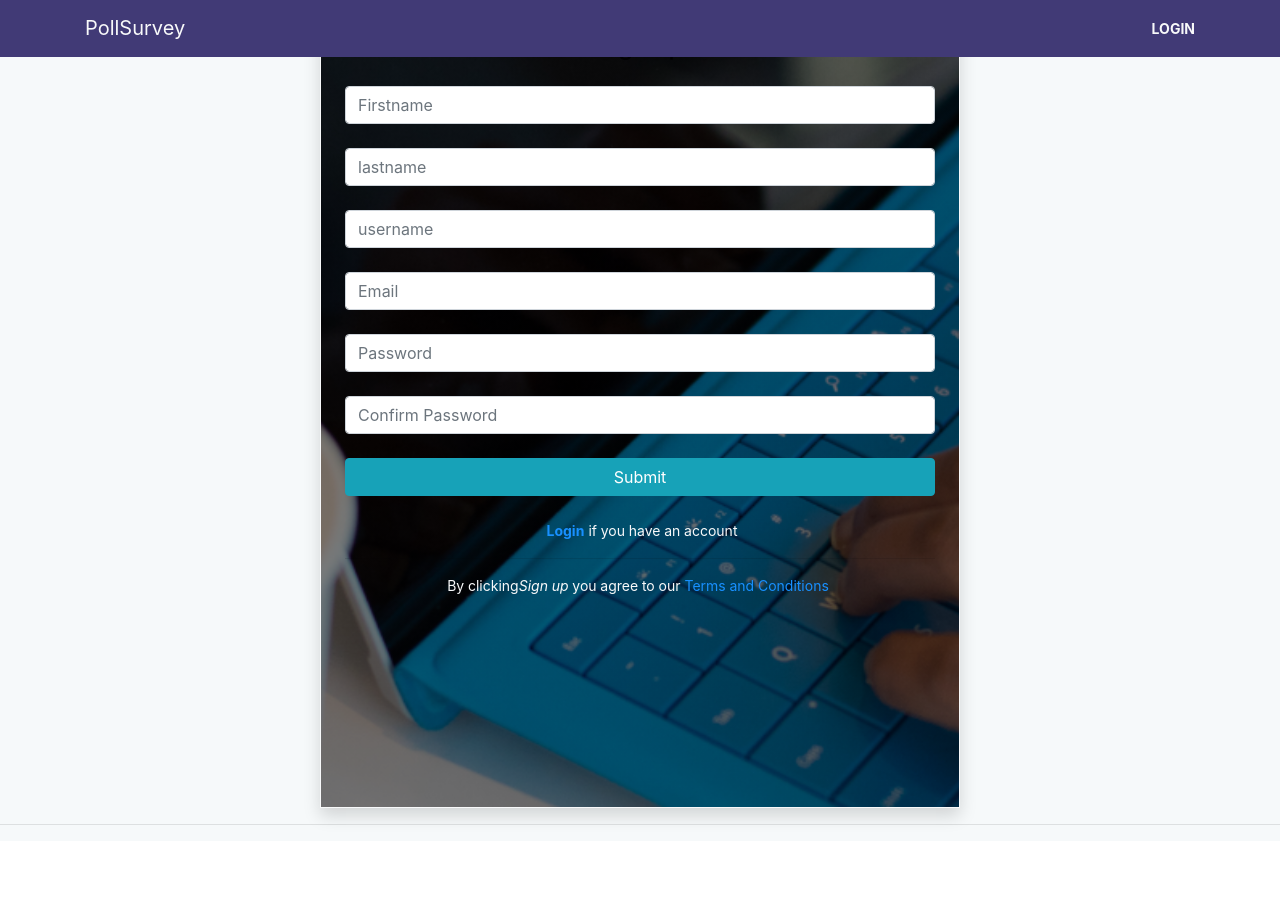
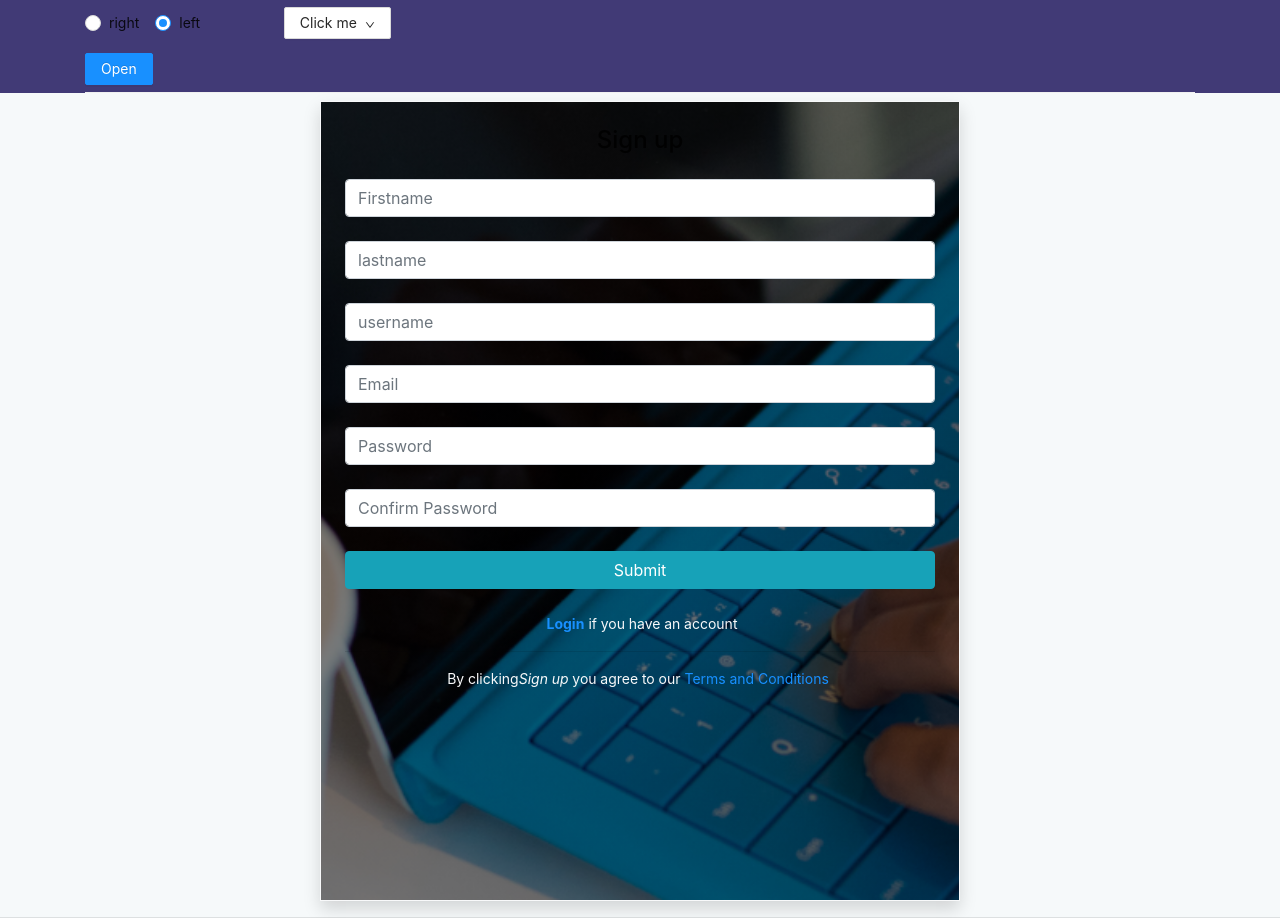
Before and after one commit to Baronchibuikem/PollSurveySPA, a React (Create React App) app: page /register in a window 1280 px wide. Before the commit the page ends 841 px from the top, so only its background shows below. Built offline with nearby package versions, Linux system fonts and the light colour scheme.

Commit message:
Redesigned the navbar and added a side nav bar

```diff
--- a/src/components/App.js
+++ b/src/components/App.js
@@ -19,9 +19,9 @@ const App = () => {
 			<Router >
 				<Navbar />
 				{/* <div className="container-fluid" style={{ paddingTop: "70px" }} > */}
-				<div className="row">
+				<div className="">
 					{/* <div className="col-md-12 min-vh-100 mx-auto" style={{ backgroundColor: "#f6f9fa" }}> */}
-					<div className="col-md-12 min-vh-100 mx-auto" style={{ backgroundColor: "#f6f9fa" }}>
+					<div className="min-vh-100 mx-auto" style={{ backgroundColor: "#f6f9fa" }}>
 						<BaseRouter />
 					</div>
 				</div>
--- a/src/components/CommonComponents/Navbar.jsx
+++ b/src/components/CommonComponents/Navbar.jsx
@@ -1,19 +1,7 @@
 import React, { useState } from "react";
+import { Menu, Dropdown, Button, message, Tooltip, Drawer, Radio, Space, Divider, Layout, Row, Col } from 'antd';
+import { DownOutlined, UserOutlined } from '@ant-design/icons';
 import { useSelector, useDispatch } from "react-redux"
-import {
-	MDBNavbar,
-	MDBNavbarBrand,
-	MDBNavbarNav,
-	MDBNavItem,
-	MDBNavbarToggler,
-	MDBCollapse,
-	MDBDropdown,
-	MDBDropdownToggle,
-	MDBDropdownMenu,
-	MDBDropdownItem,
-	MDBIcon,
-} from "mdbreact";
-import { Divider } from "antd";
 import { defaultColor } from "../UtilityComponents/HelperFunctions";
 import { Link } from "react-router-dom";
 import { logout } from "../../store/actions/userAuthentication"
@@ -22,8 +10,14 @@ import { viewClickedUserById } from "../../store/actions/userAuthentication"
 
 const NavbarPage = () => {
 
-	// Internal state
-	const [isOpen, setIsOpen] = useState(false)
+	const [visible, setVisible] = useState(false)
+	const [placement, setPlacement] = useState("left")
+
+	const { Header, Content, Footer } = Layout;
+
+	const showDrawer = () => {
+		setVisible(true)
+	};
 
 	// hooks
 	const history = useHistory()
@@ -36,10 +30,14 @@ const NavbarPage = () => {
 		})
 	}
 
-	// for nav toggler
-	const toggleCollapse = () => {
-		setIsOpen(!isOpen)
+	const onClose = () => {
+		setVisible(false)
 	};
+
+	const onChange = e => {
+		setPlacement(e.target.value)
+	};
+
 
 	// used to fetch the value of state from the reducer
 	const params = useSelector((state) => ({
@@ -52,56 +50,89 @@ const NavbarPage = () => {
 		dispatch(logout());
 	};
 
-	const dropdown = (
-		<MDBNavItem>
-			<MDBDropdown>
-				<MDBDropdownToggle nav caret className="text-light">
-					{/* <MDBIcon icon="user" className="text-light" /> */}
-					<div className="d-md-inline mx-2 font-weight-bold">{params.authenticated ? params.current_user.user.username : ""}</div>
-				</MDBDropdownToggle>
-				<MDBDropdownMenu className="dropdown-default text-light">
-					<MDBDropdownItem onClick={() => { get_user(params.current_user.user.id) }}>View Profile</MDBDropdownItem>
-					{/* <MDBDropdownItem href="#!">My polls</MDBDropdownItem> */}
-					{/* <MDBDropdownItem href="#!">My inbox</MDBDropdownItem> */}
 
-					<MDBDropdownItem onClick={onSubmit}>
-						Logout
-					</MDBDropdownItem>
-				</MDBDropdownMenu>
-			</MDBDropdown>
-		</MDBNavItem>
-	)
-	const not_signed_in = (
-		<MDBNavItem>
-			<Link to="/login" className="text-light font-weight-bold">
-				LOGIN
-			</Link>
-		</MDBNavItem>
+	const menu_authenticated = (
+		<Menu onClick={handleMenuClick}>
+			<Menu.Item key="1" icon={<UserOutlined />} onClick={() => { get_user(params.current_user.user.id) }}>
+				My Profile
+		  </Menu.Item>
+			<Menu.Item key="2" icon={<UserOutlined />}>
+				My Polls
+		  </Menu.Item>
+			<Menu.Item key="3" icon={<UserOutlined />} onClick={onSubmit}>
+				Logout
+		  </Menu.Item>
+		</Menu>
+	);
+
+	const menu_unauthenticated = (
+		<Menu onClick={handleMenuClick}>
+			<Menu.Item key="1" icon={<UserOutlined />}>
+				Login
+		  </Menu.Item>
+			<Menu.Item key="2" icon={<UserOutlined />}>
+				Register
+		  </Menu.Item>
+		</Menu>
 	)
 
+	function handleMenuClick(e) {
+		message.info('Click on menu item.');
+		console.log('click', e);
+	}
 	return (
-		<MDBNavbar
-			style={defaultColor.background_color}
-			dark
-			expand="md"
-			fixed="top">
+		<Layout className="layout" style={defaultColor.background_color}>
+			{/* <Header> */}
 			<div className="container">
-				<MDBNavbarBrand>
-					<Link to="/" className="text-light">
-						PollSurvey
-					</Link>
+				<Menu mode="horizontal" defaultSelectedKeys={['2']} style={defaultColor.background_color}>
+					<Row>
+						<Col span={12}>
+							<Radio.Group defaultValue={placement} onChange={onChange}>
+								{/* <Radio value="top">top</Radio> */}
+								<Radio value="right">right</Radio>
+								{/* <Radio value="bottom">bottom</Radio> */}
+								<Radio value="left">left</Radio>
+							</Radio.Group>
+							<Button type="primary" onClick={showDrawer}>
+								Open
+          					</Button>
+						</Col>
+						<Col span={12} className="text-right d-none d-md-block">
+							{params.authenticated === true ?
+								<Dropdown overlay={menu_authenticated}>
+									<Button>
+										{params.authenticated ? params.current_user.user.username : ""} <DownOutlined />
+									</Button>
+								</Dropdown> :
+								<Dropdown overlay={menu_unauthenticated}>
+									<Button>
+										Click me<DownOutlined />
+									</Button>
+								</Dropdown>}
+						</Col>
+					</Row>
+				</Menu>
 
-				</MDBNavbarBrand>
-				<MDBNavbarToggler onClick={toggleCollapse} />
-				<MDBCollapse id="navbarCollapse3" isOpen={isOpen} navbar>
-
-					<MDBNavbarNav right>
-						{params.authenticated === true ? dropdown : not_signed_in}
-
-					</MDBNavbarNav>
-				</MDBCollapse>
-			</div>
-		</MDBNavbar>
+				<Drawer
+					title="PollSurvey"
+					placement={placement}
+					closable={false}
+					onClose={onClose}
+					visible={visible}
+					key={placement}
+				>
+					<div className="text-white">
+						<p onClick={() => { get_user(params.current_user.user.id) }}>My Profile</p>
+						<Divider style={{ backgroundColor: "white" }}></Divider>
+						<p>My Polls</p>
+						<Divider style={{ backgroundColor: "white" }}></Divider>
+						<p onClick={onSubmit}>Logout</p>
+						<Divider style={{ backgroundColor: "white" }}></Divider>
+					</div>
+				</Drawer>
+			</div >
+			{/* </Header> */}
+		</Layout >
 	);
 }
 
--- a/src/components/PageComponents/homepage.jsx
+++ b/src/components/PageComponents/homepage.jsx
@@ -7,7 +7,7 @@ import GetTrends from "./getTrends"
 export default class Homepage extends Component {
 	render() {
 		return (
-			<div className="row container mx-auto" style={{ marginTop: "70px" }}>
+			<div className="row container mx-auto" style={{ marginTop: "10px" }}>
 				<div className="col-md-3">
 					<ProfileHeader />
 				</div>
--- a/src/components/PageComponents/loginPage.jsx
+++ b/src/components/PageComponents/loginPage.jsx
@@ -55,14 +55,14 @@ const LoginForm = () => {
 	return (
 		<div className="login_background_image">
 			<div className="row center-content container mx-auto">
-				<div className="col-md-6 col-sm-12 mt-2">
-					<ul style={{ fontSize: "30px", color: "white" }} className="list-unstyled mt-5">
+				<div className="col-md-6 col-sm-12 mt-5">
+					<ul style={{ fontSize: "30px", color: "white" }} className="list-unstyled">
 						<li> <i class="fa fa-check" aria-hidden="true"></i> Create poll</li>
-						<li>  <i class="fa fa-check" aria-hidden="true"></i> Vote on a poll choice</li>
-						<li>  <i class="fa fa-check" aria-hidden="true"></i> Bookmark a poll</li>
-						<li>  <i class="fa fa-check" aria-hidden="true"></i> Follow your favourite pollers</li>
-						<li>  <i class="fa fa-check" aria-hidden="true"></i> View total votes</li>
-						<li>  <i class="fa fa-check" aria-hidden="true"></i> Like a poll</li>
+						<li>  <i className="fa fa-check" aria-hidden="true"></i> Vote on a poll choice</li>
+						<li>  <i className="fa fa-check" aria-hidden="true"></i> Bookmark a poll</li>
+						<li>  <i className="fa fa-check" aria-hidden="true"></i> Follow your favourite pollers</li>
+						<li>  <i className="fa fa-check" aria-hidden="true"></i> View total votes</li>
+						<li>  <i className="fa fa-check" aria-hidden="true"></i> Like a poll</li>
 					</ul>
 				</div>
 				<div className="col-md-6 col-sm-12">
@@ -118,7 +118,7 @@ const LoginForm = () => {
 					<hr />
 				</div>
 			</div>
-		</div>
+		</div >
 	);
 };
 
--- a/src/components/StyleComponents/Homepage.css
+++ b/src/components/StyleComponents/Homepage.css
@@ -5,7 +5,7 @@
 	background-size: cover;
 	background-attachment: fixed;
 	background-position: center center;
-	height:100vh
+	min-height:100vh
 }
 .center-content{
 	display: flex;
@@ -25,3 +25,14 @@
 i{
 	color: #17A2B8
 }
+.row {
+    display: flex;
+    flex-wrap: wrap;
+    margin-right: 0px !important;
+    margin-left: 0px !important;
+}
+
+/* for navbar component */
+.ant-drawer-body{
+	background-color: rgb(65, 58, 118) !important;
+}
```
